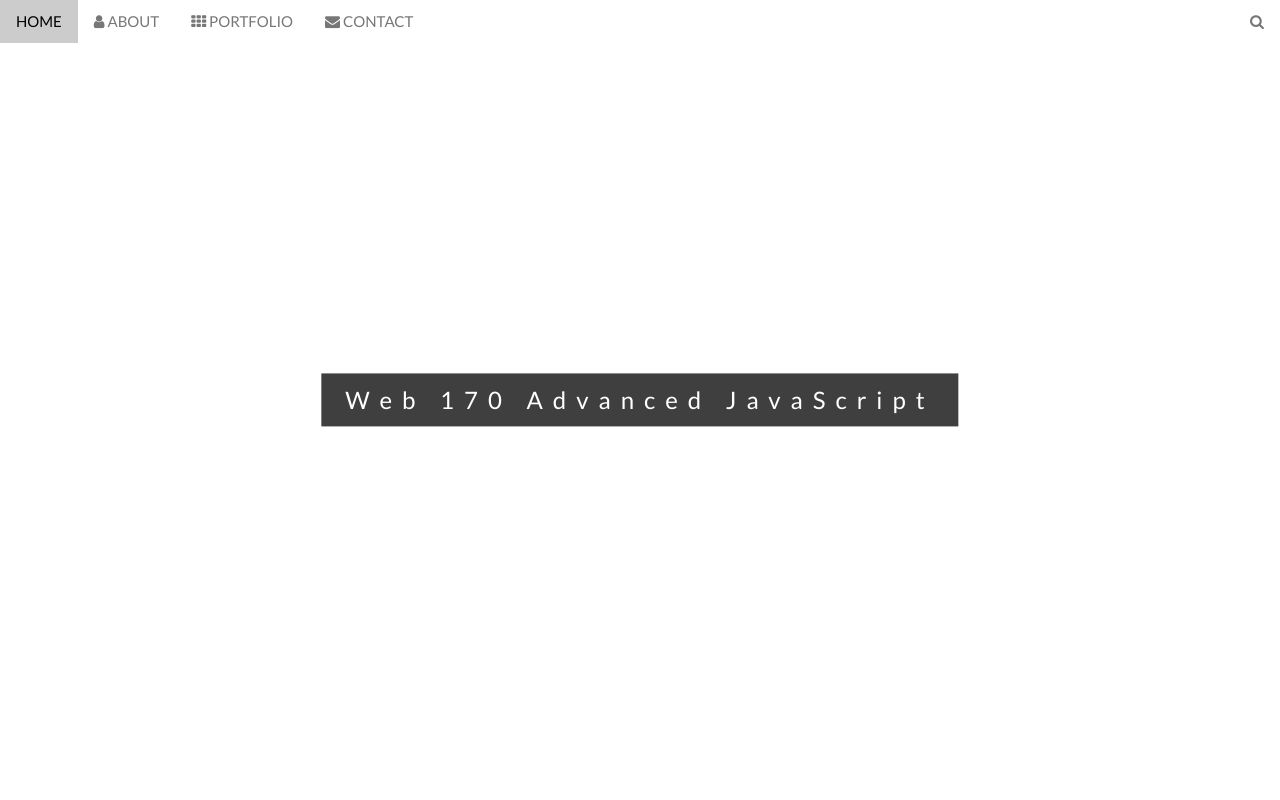
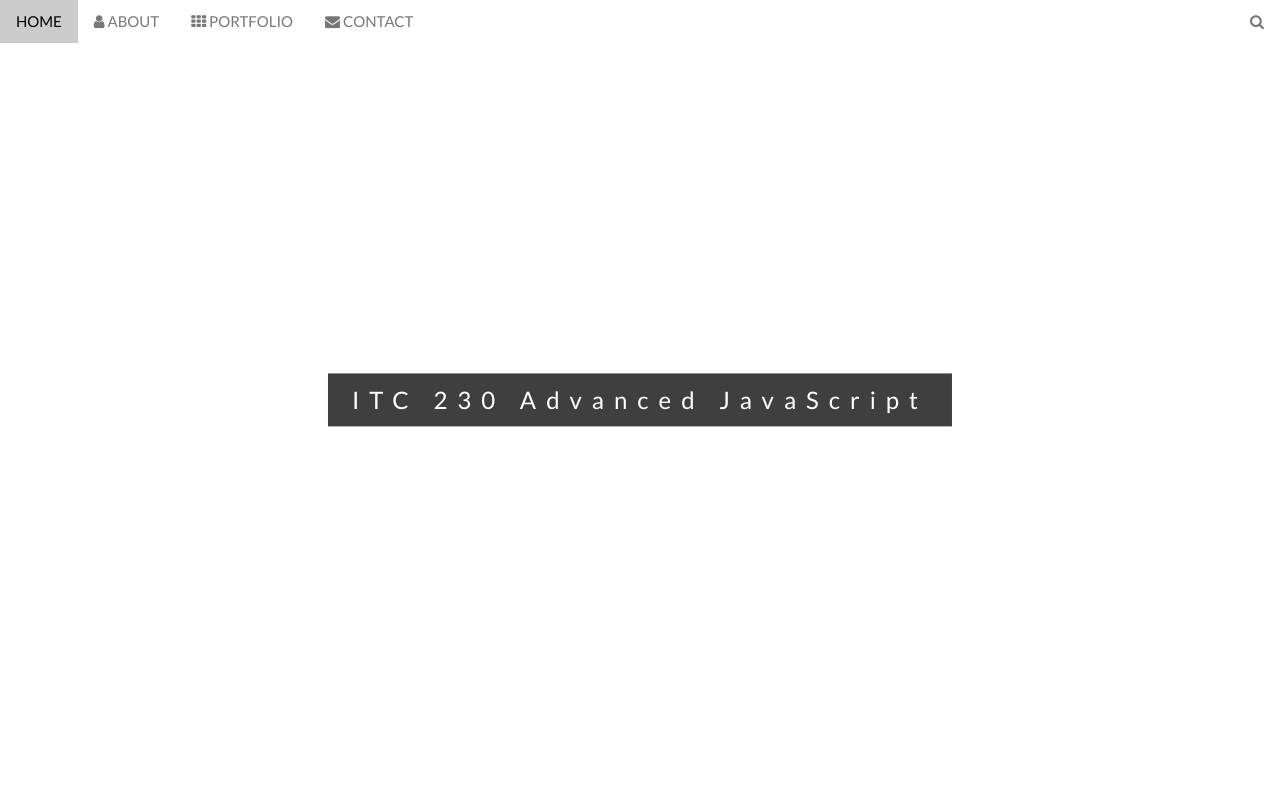
Before and after one commit to coultergeist/Advanced-JS, a website: page a1/public/home.html in a window 1280 px wide. Shown: the top 800 px of the page. Drawn offline with nearby package versions, Linux system fonts and the light colour scheme; some packages are replaced by stand-ins of ours.

Commit message:
Add json package

```diff
--- a/a1/public/home.html
+++ b/a1/public/home.html
@@ -79,7 +79,7 @@ body, html {
 <!-- First Parallax Image with Logo Text -->
 <div class="bgimg-1 w3-display-container w3-opacity-min" id="home">
   <div class="w3-display-middle" style="white-space:nowrap;">
-    <span class="w3-center w3-padding-large w3-black w3-xlarge w3-wide w3-animate-opacity">Web  <span class="w3-hide-small">170</span> Advanced JavaScript</span>
+    <span class="w3-center w3-padding-large w3-black w3-xlarge w3-wide w3-animate-opacity">ITC  <span class="w3-hide-small">230</span> Advanced JavaScript</span>
   </div>
 </div>
 
```
Also changed, not shown: a1/package.json (added, +18 -0 lines).
